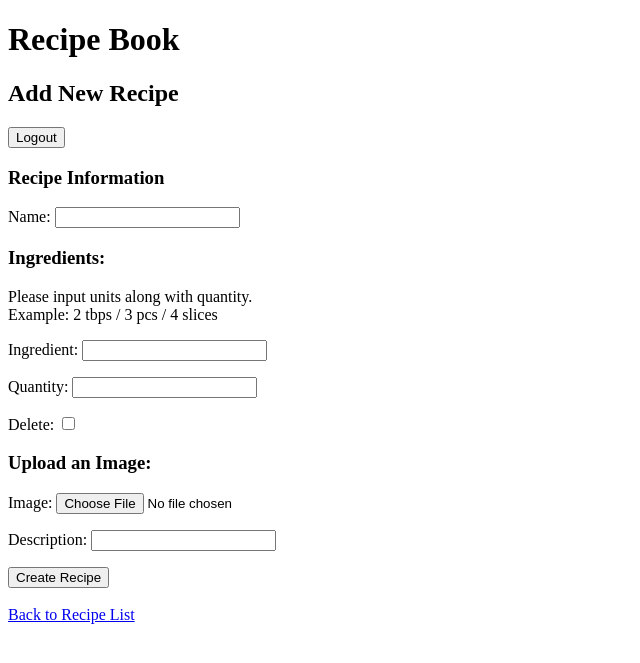
After one commit to ennybor/recipebook-Gonzales-RobynneAlexa, a Django app: page /recipe/add/ in a window 1280 px wide. The commit adds this page. Shown: the top 663 px of the page, without its empty margins (0-640 px from the left). Run offline with Django 5.2, Linux system fonts and the light colour scheme; the visitor is signed in with stand-in values (Sample User, id 1).

Commit message:
Created lab 4

```diff
--- /dev/null
+++ b/ledger/forms.py
@@ -0,0 +1,28 @@
+from django import forms
+from django.forms import inlineformset_factory
+from .models import Recipe, RecipeIngredient, Ingredient, RecipeImage
+
+class RecipeForm(forms.ModelForm):
+    class Meta:
+        model = Recipe
+        fields = ['name']
+
+class IngredientForm(forms.ModelForm):
+    class Meta:
+        model = Ingredient
+        fields = ['name']
+
+class RecipeIngredientForm(forms.ModelForm):
+    class Meta:
+        model = RecipeIngredient
+        fields = ['ingredient', 'quantity']
+
+RecipeIngredientFormSet = inlineformset_factory(
+    Recipe, RecipeIngredient, form=RecipeIngredientForm,
+    extra=1, can_delete=True
+)
+
+class RecipeImageForm(forms.ModelForm):
+    class Meta:
+        model = RecipeImage
+        fields = ['image', 'description']
--- a/ledger/models.py
+++ b/ledger/models.py
@@ -11,7 +11,7 @@ class Profile(models.Model):
         return self.name or self.user.username
 
 class Ingredient(models.Model):
-    name = models.CharField(max_length=100)
+    name = models.CharField(max_length=255)
 
     def __str__(self):
         return self.name
@@ -29,9 +29,17 @@ class Recipe(models.Model):
         return reverse("recipe_detail", args=[str(self.id)])
 
 class RecipeIngredient(models.Model):
-    recipe = models.ForeignKey(Recipe, on_delete=models.CASCADE, related_name="ingredients")
-    ingredient = models.ForeignKey(Ingredient, on_delete=models.CASCADE, related_name="recipe")
+    recipe = models.ForeignKey(Recipe, on_delete=models.CASCADE, related_name='ingredients')
+    ingredient = models.CharField(max_length=100)
     quantity = models.CharField(max_length=100)
 
     def __str__(self):
-        return f"{self.quantity} of {self.ingredient.name} for {self.recipe.name}"
+        return f"{self.quantity} of {self.ingredient}"
+
+class RecipeImage(models.Model):
+    image = models.ImageField(upload_to='recipe_images/')
+    description = models.CharField(max_length=255)
+    recipe = models.ForeignKey(Recipe, on_delete=models.CASCADE, related_name='images')
+
+    def __str__(self):
+        return f"{self.recipe.name} of {self.description}"
--- /dev/null
+++ b/ledger/templates/ledger/recipe_add.html
@@ -0,0 +1,30 @@
+{% extends "base.html" %}
+
+{% block page_heading %}Add New Recipe{% endblock %}
+
+{% block content %}
+  <form method="POST" enctype="multipart/form-data">
+    {% csrf_token %}
+
+    <h3>Recipe Information</h3>
+    {{ recipe_form.as_p }}
+
+    <h3>Ingredients:</h3>
+    <p>Please input units along with quantity. <br>
+    Example: 2 tbps / 3 pcs / 4 slices</p>
+    {{ formset.management_form }}
+    {% for form in formset %}
+      <div class="ingredient-form">
+        {{ form.as_p }}
+      </div>
+    {% endfor %}
+
+    <h3>Upload an Image:</h3>
+    {{ image_form.as_p }}
+
+    <button type="submit">Create Recipe</button>
+  </form>
+  <br>
+
+  <a href="{% url 'recipe_list' %}">Back to Recipe List</a>
+{% endblock %}
--- a/ledger/urls.py
+++ b/ledger/urls.py
@@ -1,9 +1,11 @@
 from django.urls import path
-from .views import recipe_list, recipe_detail, login_view, logout_view
+from . import views
 
 urlpatterns = [
-    path("", login_view, name="login"),
-    path("recipes/list/", recipe_list, name='recipe_list'),
-    path("recipes/<int:recipe_id>/", recipe_detail, name='recipe_detail'),
-    path("logout/", logout_view, name="logout"),
+    path("", views.login_view, name="login"),
+    path("recipes/list/", views.recipe_list, name='recipe_list'),
+    path("recipes/<int:recipe_id>/", views.recipe_detail, name='recipe_detail'),
+    path('recipe/<int:pk>/add_image/', views.recipe_add_image, name='recipe_add_image'),
+    path("recipe/add/", views.recipe_add, name="recipe_add"),
+    path("logout/", views.logout_view, name="logout"),
 ]
--- a/ledger/views.py
+++ b/ledger/views.py
@@ -2,6 +2,16 @@ from django.shortcuts import render, redirect, get_object_or_404
 from django.contrib.auth.decorators import login_required
 from django.contrib.auth import authenticate, login, logout
 from .models import Recipe, RecipeIngredient
+from .forms import RecipeForm, RecipeIngredientFormSet, RecipeImageForm
+from django.forms import inlineformset_factory
+
+RecipeIngredientFormSet = inlineformset_factory(
+    Recipe,
+    RecipeIngredient,
+    fields = ('ingredient', 'quantity'),
+    extra = 1,
+    can_delete=True
+)
 
 def login_view(request):
     if request.user.is_authenticated:
@@ -32,4 +42,57 @@ def recipe_list(request):
 def recipe_detail(request, recipe_id):
     recipe = get_object_or_404(Recipe, id=recipe_id)
     ingredients = RecipeIngredient.objects.filter(recipe=recipe)
-    return render(request, "ledger/recipe_detail.html", {"recipe": recipe, "ingredients": ingredients})
+    images = recipe.images.all()
+    return render(request, "ledger/recipe_detail.html", {"recipe": recipe, "ingredients": ingredients, "images": images})
+
+@login_required
+def recipe_add_image(request, recipe_id):
+    recipe = get_object_or_404(Recipe, id=recipe_id)
+
+    if request.method == 'POST':
+        form = RecipeImageForm(request.POST, request.FILES)
+        if form.is_valid():
+            new_image = form.save(commit=False)
+            new_image.recipe = recipe
+            new_image.save()
+            return redirect('recipe_detail', recipe_id=recipe.id)
+    else:
+        form = RecipeImageForm()
+
+    return render(request, 'ledger/recipe_add_image.html', {'form': form, 'recipe': recipe})
+
+@login_required
+def recipe_add(request):
+    if request.method == "POST":
+        recipe_form = RecipeForm(request.POST)
+        formset = RecipeIngredientFormSet(request.POST)
+        image_form = RecipeImageForm(request.POST, request.FILES)
+
+        if recipe_form.is_valid() and formset.is_valid():
+            recipe = recipe_form.save(commit=False)
+            recipe.author = request.user
+            recipe.save()
+
+            for form in formset:
+                if form.cleaned_data:
+                    ingredient = form.save(commit=False)
+                    ingredient.recipe = recipe
+                    ingredient.save()
+
+            if image_form.is_valid():
+                image = image_form.save(commit=False)
+                image.recipe = recipe
+                image.save()
+
+            return redirect("recipe_detail", recipe_id=recipe.id)
+
+    else:
+        recipe_form = RecipeForm()
+        formset = RecipeIngredientFormSet()
+        image_form = RecipeImageForm()
+
+    return render(request, "ledger/recipe_add.html", {
+        "recipe_form": recipe_form,
+        "formset": formset,
+        "image_form": image_form,
+    })
```
Also changed, not shown: ledger/admin.py (+7 -1 lines), ledger/templates/ledger/recipe_add_image.html (added, +13 -0 lines), ledger/templates/ledger/recipe_detail.html (+15 -2 lines), ledger/templates/ledger/recipe_list.html (+12 -1 lines), ledger/migrations/__init__.py (added), recipe_images/Hiragana_4.jpg (added), recipe_images/IMG_0484.JPG (added), recipe_images/IMG_0484_lvhYMQA.JPG (added), 7 other files.
